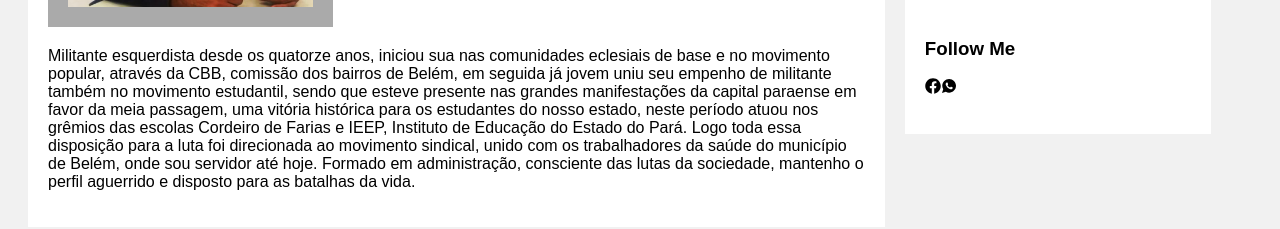
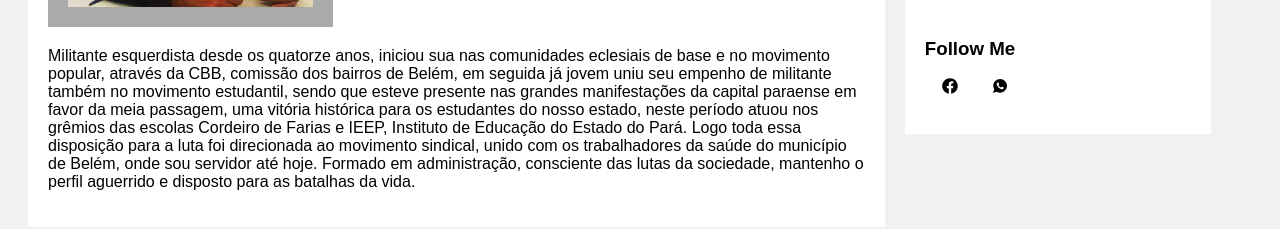
Before and after one commit to ElbertRibeiro/midia-magazine, a React (Create React App) app: page / in a window 1280 px wide. Shown: the part 577-806 px from the top of the page. Built offline with nearby package versions, Linux system fonts and the light colour scheme.

Commit message:
update icons

```diff
--- a/src/pages/Home/index.js
+++ b/src/pages/Home/index.js
@@ -49,11 +49,11 @@ export default function Home() {
                     <div className="card">
                         <h3>Follow Me</h3>
                         <p>
-                            <a href="https://www.facebook.com/eriton.ribeiro.5">
-                                <FaFacebook />
+                            <a className="icon" href="https://www.facebook.com/eriton.ribeiro.5">
+                                <FaFacebook className="icon-social" />
                             </a>
-                            <a href="https://api.whatsapp.com/send?1=pt_BR&phone=5591980885252">
-                                <IoLogoWhatsapp />
+                            <a className="icon" href="https://api.whatsapp.com/send?1=pt_BR&phone=5591980885252">
+                                <IoLogoWhatsapp className="icon-social" />
 
                             </a>
 
--- a/src/pages/Home/style.css
+++ b/src/pages/Home/style.css
@@ -57,3 +57,11 @@ body {
       padding: 0;
     }
   }
+
+.icon {
+  padding: 10px;
+}
+
+.icon-social {
+  width: 30px;
+}
```
